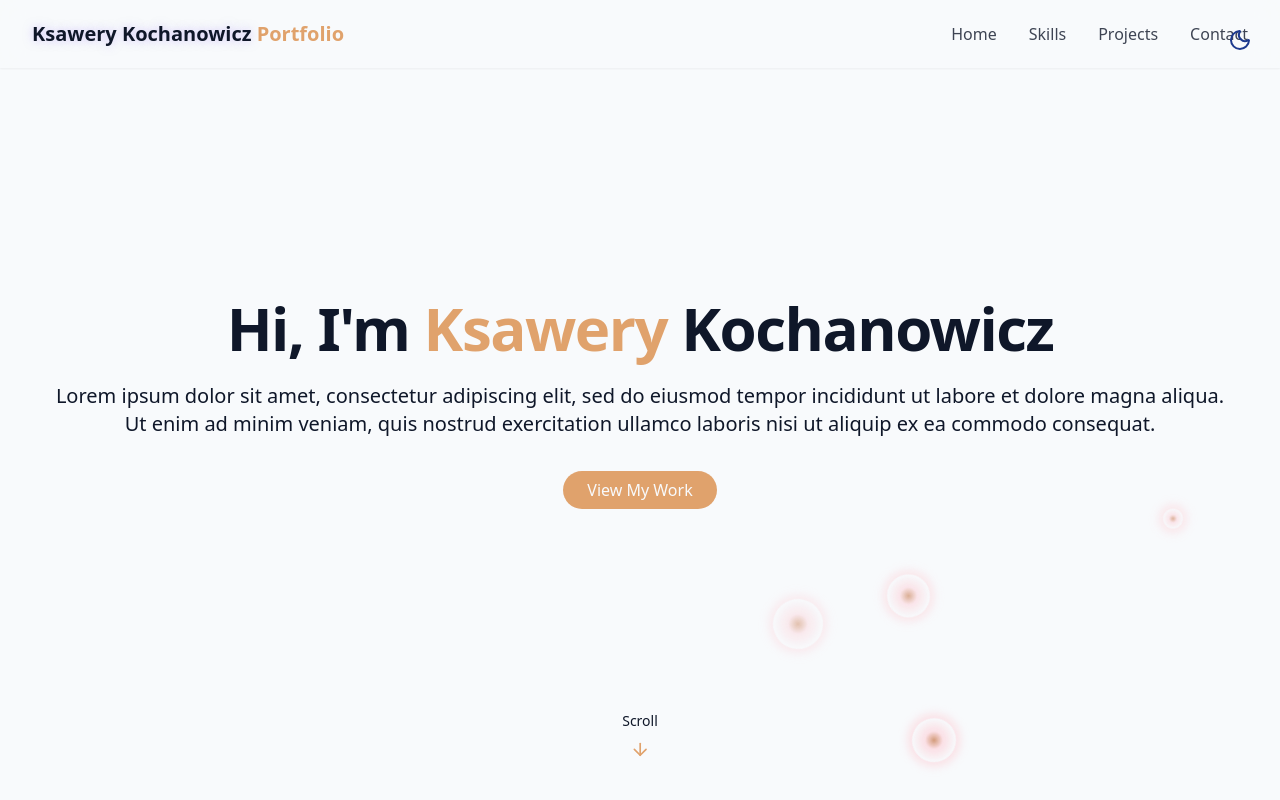
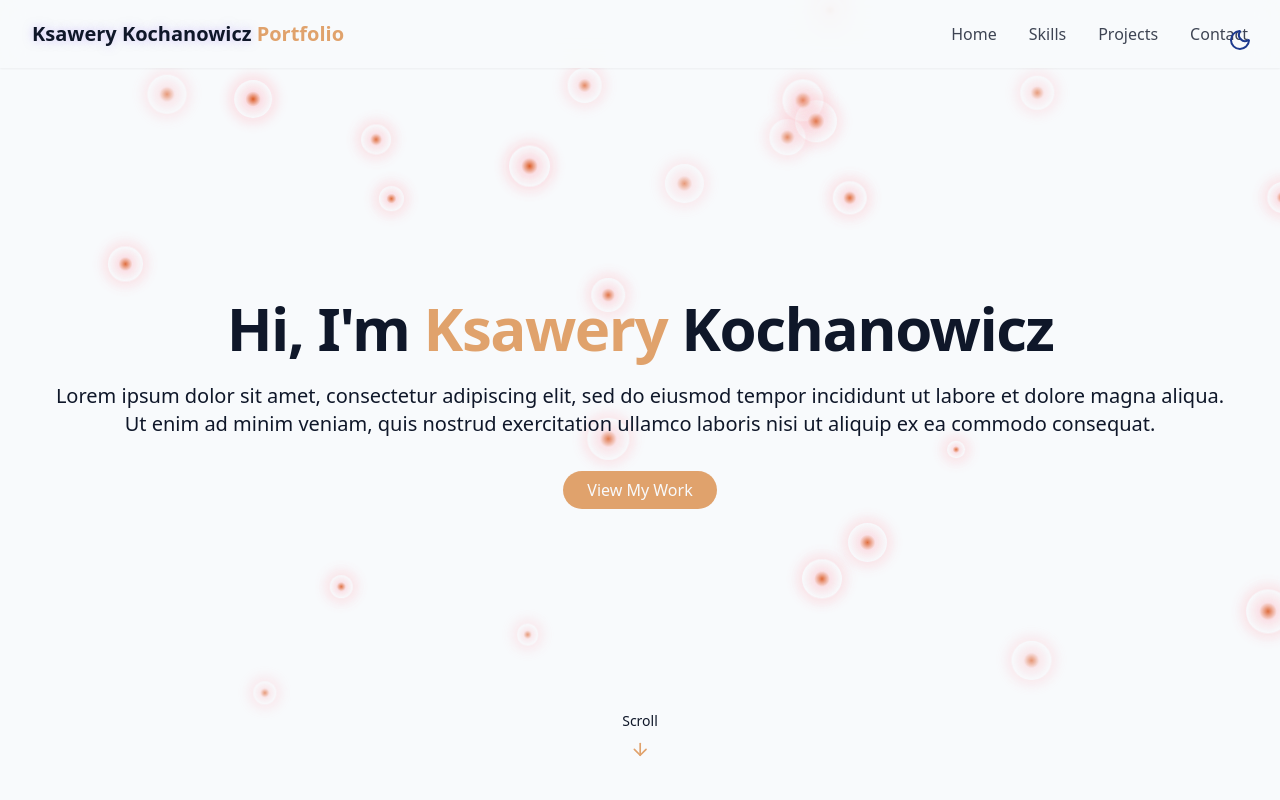
Before and after one commit to xaxy7/portfolio_website, a React (Vite) app in the folder frontend/: page / in a window 1280 px wide. Shown: the top 800 px of the page. Built offline with nearby package versions, Linux system fonts and the light colour scheme.

Commit message:
background animation done

```diff
--- a/frontend/src/components/Background.jsx
+++ b/frontend/src/components/Background.jsx
@@ -1,11 +1,23 @@
 export const Background = () => {
-    const fireflies = Array.from({ length: 10 }).map(() => {
-        const size = Math.floor(Math.random() * 40) + 20; // 20-60px
-        const duration = Math.floor(Math.random() * 17) + 8; // 8-25s
-        const delay = Math.floor(Math.random() * 15); // 0-15s
+    const fireflies = Array.from({ length: 25 }).map(() => {
+        const size = Math.random() * 30 + 15; // 15-45px
+        const moveDuration = Math.random() * 20 + 15; // 15-35s
         const flickerDuration = Math.random() * 1.5 + 1; // 1-2.5s
 
-        return { size, duration, delay, flickerDuration };
+        const viewportWidth = window.innerWidth;
+        const viewportHeight = window.innerHeight;
+
+        // Random starting position
+        const startX = Math.random() * viewportWidth;
+        const startY = Math.random() * viewportHeight;
+
+        // Generate 8 random offsets for smooth looping
+        const path = Array.from({ length: 8 }).map(() => ({
+            x: Math.random() * 200 - 100, // offset ±100px
+            y: Math.random() * 200 - 100, // offset ±100px
+        }));
+
+        return { size, moveDuration, flickerDuration, startX, startY, path };
     });
 
     return (
@@ -18,9 +30,26 @@ export const Background = () => {
                         style={{
                             width: `${f.size}px`,
                             height: `${f.size}px`,
-                            left: `${Math.random() * 100}%`,
-                            animationDuration: `${f.duration}s, ${f.flickerDuration}s`,
-                            animationDelay: `${f.delay}s, ${Math.random() * 2}s`,
+                            left: `${f.startX}px`,
+                            top: `${f.startY}px`,
+                            animationDuration: `${f.moveDuration}s, ${f.flickerDuration}s`,
+                            animationDelay: `0s, 0s`,
+                            '--x0': `${f.path[0].x}px`,
+                            '--y0': `${f.path[0].y}px`,
+                            '--x1': `${f.path[1].x}px`,
+                            '--y1': `${f.path[1].y}px`,
+                            '--x2': `${f.path[2].x}px`,
+                            '--y2': `${f.path[2].y}px`,
+                            '--x3': `${f.path[3].x}px`,
+                            '--y3': `${f.path[3].y}px`,
+                            '--x4': `${f.path[4].x}px`,
+                            '--y4': `${f.path[4].y}px`,
+                            '--x5': `${f.path[5].x}px`,
+                            '--y5': `${f.path[5].y}px`,
+                            '--x6': `${f.path[6].x}px`,
+                            '--y6': `${f.path[6].y}px`,
+                            '--x7': `${f.path[7].x}px`,
+                            '--y7': `${f.path[7].y}px`,
                         }}
                     />
                 ))}
--- a/frontend/src/components/NavBar.jsx
+++ b/frontend/src/components/NavBar.jsx
@@ -63,7 +63,7 @@ export const NavBar = () =>{
                 "transition-all duration-300 md:hidden",
                 isMenuOpen ? "opacity-100 pointer-events-auto" : "opacity-0 pointer-events-none"
                 )}>
-                <div className="flex flex-col space-y-8 text-xl">
+                <div className="flex flex-col space-y-8 text-xl ">
                     {navItems.map((item, key) =>(
                         <a
                             key={key}
--- a/frontend/src/index.css
+++ b/frontend/src/index.css
@@ -176,48 +176,48 @@
   }
 
   .firefly {
-    --firefly-color: hsl(22, 50%, 65%); /* light mode default cyan */
-    --firefly-glow: rgba(255, 182, 193, 0.4); /* light mode pink glow */
-
     position: absolute;
     list-style: none;
     border-radius: 50%;
-    bottom: -150px;
+
+    /* Light mode colors */
+    --firefly-color: rgb(218, 89, 33);
+    --firefly-glow: rgba(255, 182, 193, 0.4);
 
     background: radial-gradient(circle closest-side, var(--firefly-color) 0%, var(--firefly-glow) 40%, rgba(0,0,0,0) 100%);
-    box-shadow: 0 0 10px 4px var(--firefly-glow);
+    box-shadow: 0 0 12px 5px var(--firefly-glow);
 
-    animation-name: firefly-move, firefly-flicker;
+    animation-name: firefly-swarm, firefly-flicker;
     animation-timing-function: linear, ease-in-out;
     animation-iteration-count: infinite, infinite;
-    animation-duration: 25s, 2s;
   }
 
   /* Dark mode override */
   .dark .firefly {
-    --firefly-color: rgba(255,255,150,1); /* bright yellow */
-    --firefly-glow: rgba(255,255,150,0.3);
+    --firefly-color: rgba(255, 255, 150, 1);
+    --firefly-glow: rgba(255, 255, 150, 0.3);
   }
 
-
-  /* Movement animation */
-  @keyframes firefly-move {
-    0% {
-      transform: translateY(0) rotate(0deg);
-      opacity: 1;
-    }
-    100% {
-      transform: translateY(-1000px) rotate(720deg);
-      opacity: 0;
-    }
+  /* Smooth infinite swarming */
+  @keyframes firefly-swarm {
+    0%   { transform: translate(var(--x0), var(--y0)); }
+    12.5%{ transform: translate(var(--x1), var(--y1)); }
+    25%  { transform: translate(var(--x2), var(--y2)); }
+    37.5%{ transform: translate(var(--x3), var(--y3)); }
+    50%  { transform: translate(var(--x4), var(--y4)); }
+    62.5%{ transform: translate(var(--x5), var(--y5)); }
+    75%  { transform: translate(var(--x6), var(--y6)); }
+    87.5%{ transform: translate(var(--x7), var(--y7)); }
+    100% { transform: translate(var(--x0), var(--y0)); } /* loops smoothly */
   }
 
-  /* Flicker animation */
+  /* Flicker effect */
   @keyframes firefly-flicker {
     0%, 100% { opacity: 1; }
-    25% { opacity: 0.6; }
-    50% { opacity: 0.8; }
-    75% { opacity: 0.7; }
+    20% { opacity: 0.7; }
+    40% { opacity: 0.9; }
+    60% { opacity: 0.6; }
+    80% { opacity: 0.8; }
   }
 
 }
```
